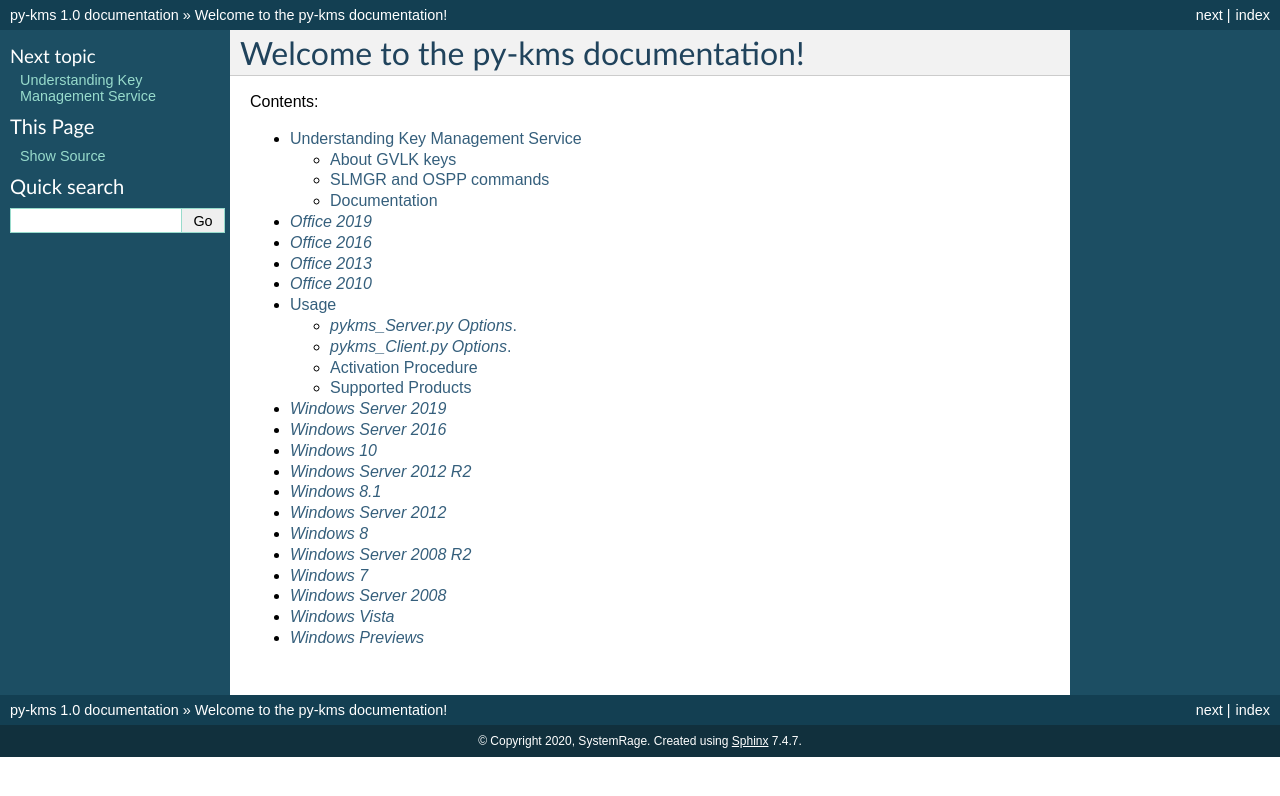
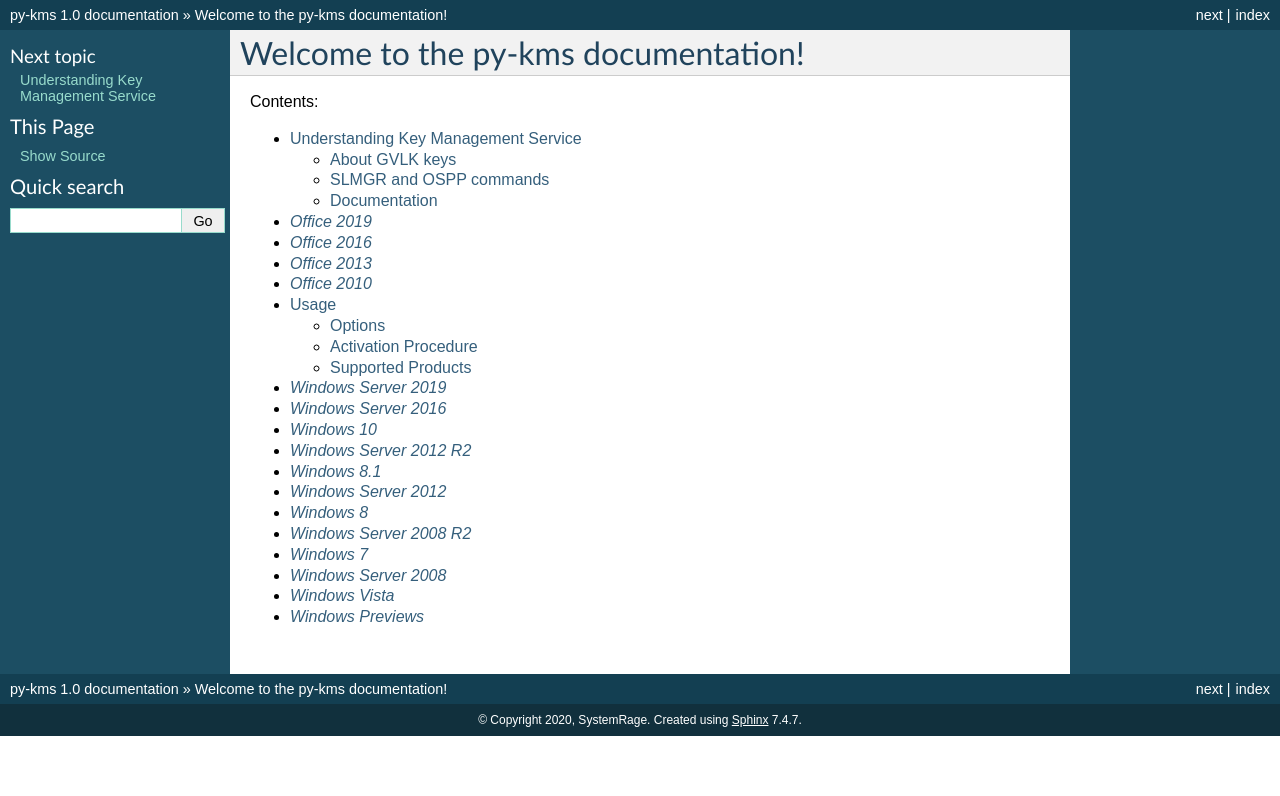
Before and after one commit to SystemRage/py-kms, a Sphinx documentation site: the page built from docs/index.rst, in a window 1280 px wide. Shown: the top 796 px of the page. Built offline with Sphinx 7.4.7, drawn with Linux system fonts in a browser that asks for light colours.

Commit message:
Heading changes

```diff
--- a/docs/Usage.md
+++ b/docs/Usage.md
@@ -1,7 +1,9 @@
 # Usage
 
-## _pykms_Server.py Options_.
+## Options
 ***
+
+### pykms_Server.py
 Follows a list of usable parameters:
 
     ip <IPADDRESS>
@@ -94,8 +96,7 @@
     -S or --logsize <MAXSIZE>
 > Use this flag to set a maximum size (in MB) to the output log file. Desactivated by default.
 
-## _pykms_Client.py Options_.
-***
+### pykms_Client.py
 If _py-kms_ server doesn't works correctly, you can test it with the KMS client _pykms_Client.py_,
 running on the same machine where you started _pykms_Server.py_.
 For example (in separated bash windows) run these commands:
```
